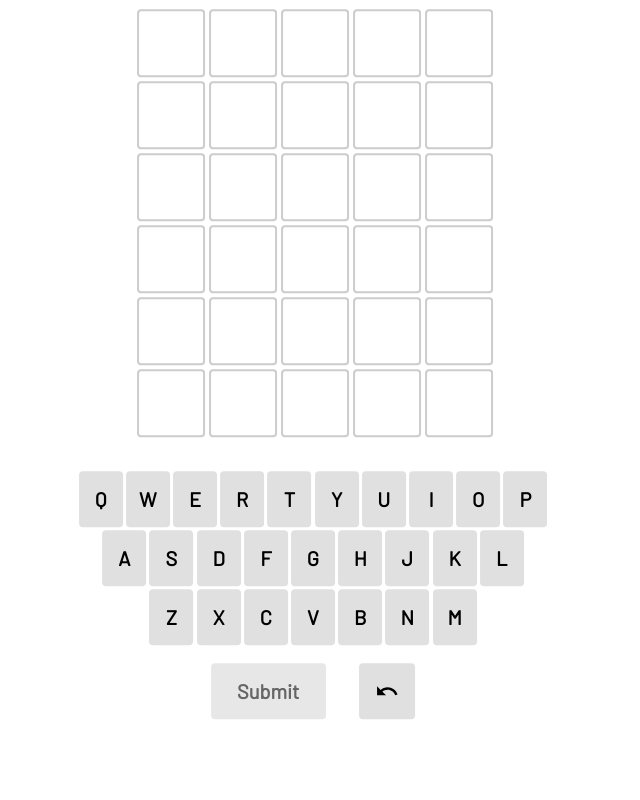
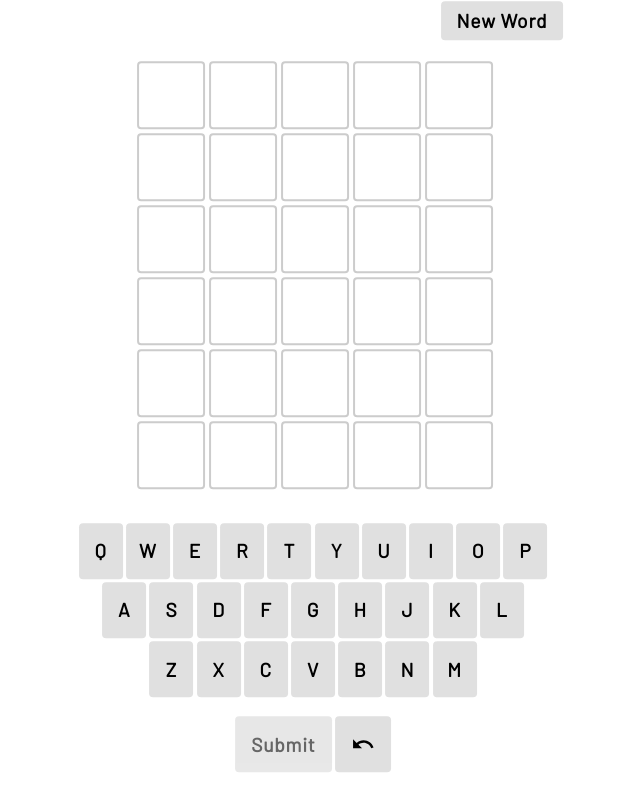
Before and after one commit to Hammerlord/Hammerdle, a React app: page / in a window 1280 px wide. Shown: the whole page, without its empty margins (327-967 px from the left). Built offline with nearby package versions, Linux system fonts and the light colour scheme.

Commit message:
Allow restarting the game

```diff
--- a/src/App.tsx
+++ b/src/App.tsx
@@ -1,4 +1,4 @@
-import { Button } from "@material-ui/core";
+import { ButtonBase, Dialog, DialogActions, DialogContent, DialogTitle } from "@material-ui/core";
 import { useEffect, useState } from "react";
 import { createUseStyles } from "react-jss";
 import { DELETE, SUBMIT } from "./constants";
@@ -11,21 +11,30 @@ const useStyles = createUseStyles({
         userSelect: "none",
         height: "100%",
         width: "100%",
+        letterSpacing: "0.05rem",
         "& button": {
             fontFamily: "Barlow, Arial",
             cursor: "pointer",
-            "&:active": {
-                transform: "translateX(1px) translateY(1px)",
-                transition: "transform 0.2s",
+            letterSpacing: "0.05rem",
+        },
+        "& .MuiButtonBase-root": {
+            borderRadius: "0.25rem",
+            backgroundColor: "#e0e0e0",
+            fontSize: "1.2rem",
+            margin: "0.1rem",
+            fontWeight: "bold",
+            textTransform: "capitalize",
+            padding: "0.5rem 1rem",
+            "&.active": {
+                backgroundColor: "#5a68ce",
+                color: "white",
             },
         },
     },
-    button: {
-        padding: "8px 32px",
-        fontFamily: "Barlow, Arial",
-        fontSize: "1.1rem",
-        fontWeight: 500,
-        border: 0,
+    header: {
+        marginBottom: "1rem",
+        display: "flex",
+        justifyContent: "flex-end",
     },
     gridContainer: {
         position: "absolute",
@@ -45,7 +54,7 @@ const useStyles = createUseStyles({
 const GUESSES = 6;
 const ROW_SIZE = 5;
 
-const start = Array.from({ length: GUESSES }).map(() => Array.from({ length: ROW_SIZE }).map(() => null));
+const STARTING_GRID = Array.from({ length: GUESSES }).map(() => Array.from({ length: ROW_SIZE }).map(() => null));
 
 export const getRandomItem = (array: any[]): any => {
     const index = Math.floor(Math.random() * array.length);
@@ -54,12 +63,14 @@ export const getRandomItem = (array: any[]): any => {
 
 export const App = () => {
     const classes = useStyles();
-    const [rows, setRows] = useState(start);
+    const [rows, setRows] = useState(STARTING_GRID);
     const [rowIndexToSubmit, setRowIndexToSubmit] = useState(0);
     const [words, setWords] = useState([]);
     const [currentWord, setCurrentWord] = useState("");
     const [dictionary, setDictionary] = useState({});
     const [submissionError, setSubmissionError] = useState("");
+    const [gameEnded, setGameEnded] = useState(false);
+    const [showNewGameDialog, setShowNewGameDialog] = useState(false);
 
     useEffect(() => {
         (async () => {
@@ -80,6 +91,11 @@ export const App = () => {
     }, []);
 
     const onSubmit = () => {
+        if (gameEnded) {
+            return;
+        }
+
+        const isIncompleteAnswer = rows[rowIndexToSubmit].some((answer) => !answer);
         if (isIncompleteAnswer) {
             return;
         }
@@ -93,6 +109,9 @@ export const App = () => {
         const incremented = rowIndexToSubmit + 1;
         if (incremented < GUESSES) {
             setRowIndexToSubmit(incremented);
+        } else {
+            setGameEnded(true);
+            console.log("game ended");
         }
     };
 
@@ -116,6 +135,10 @@ export const App = () => {
     };
 
     const onKey = (key: string) => {
+        if (gameEnded) {
+            return;
+        }
+
         if (key === DELETE) {
             onDelete();
             return;
@@ -163,11 +186,28 @@ export const App = () => {
         return () => window.removeEventListener("keydown", onKeyPress);
     }, [rows, rowIndexToSubmit, onSubmit, onKey, onDelete]);
 
-    const isIncompleteAnswer = rows[rowIndexToSubmit].some((answer) => !answer);
+    const newWord = () => {
+        setRows(STARTING_GRID);
+        setCurrentWord(getRandomItem(words));
+        setGameEnded(false);
+    };
+
+    const onClickNewWord = () => {
+        if (gameEnded) {
+            newWord();
+        } else {
+            setShowNewGameDialog(true);
+        }
+    };
 
     return (
         <div className={classes.app}>
             <div className={classes.gridContainer}>
+                <div className={classes.header}>
+                    <ButtonBase className={gameEnded ? "active" : undefined} onClick={onClickNewWord}>
+                        New Word
+                    </ButtonBase>
+                </div>
                 {rows.map((row: string[], i) => (
                     <Row currentWord={currentWord} row={row} isRowSubmitted={i < rowIndexToSubmit} key={i} />
                 ))}
@@ -175,7 +215,7 @@ export const App = () => {
                 <div className={classes.keyboardContainer}>
                     <Keyboard
                         onClickButton={onKey}
-                        submissions={rows.slice(0, rowIndexToSubmit)}
+                        submissions={gameEnded ? rows : rows.slice(0, rowIndexToSubmit)}
                         enableSubmit={rows[rowIndexToSubmit].every((answer) => answer)}
                         currentWord={currentWord}
                     />
@@ -184,6 +224,24 @@ export const App = () => {
                     </div>
                 </div>
             </div>
+            {showNewGameDialog && (
+                <Dialog open={true} onBackdropClick={() => setShowNewGameDialog(false)} disablePortal={true}>
+                    <DialogTitle>Reset Game</DialogTitle>
+                    <DialogContent>There is a game in progress. Restart with a new word?</DialogContent>
+                    <DialogActions>
+                        <ButtonBase
+                            className={"active"}
+                            onClick={() => {
+                                newWord();
+                                setShowNewGameDialog(false);
+                            }}
+                        >
+                            Restart
+                        </ButtonBase>
+                        <ButtonBase onClick={() => setShowNewGameDialog(false)}>Cancel</ButtonBase>
+                    </DialogActions>
+                </Dialog>
+            )}
         </div>
     );
 };
--- a/src/Keyboard.tsx
+++ b/src/Keyboard.tsx
@@ -7,7 +7,6 @@ const LAYOUT = [
     ["q", "w", "e", "r", "t", "y", "u", "i", "o", "p"],
     ["a", "s", "d", "f", "g", "h", "j", "k", "l"],
     ["z", "x", "c", "v", "b", "n", "m"],
-    [SUBMIT, DELETE],
 ];
 
 const useKeyboardStyles = createUseStyles({
@@ -16,31 +15,24 @@ const useKeyboardStyles = createUseStyles({
         "& .MuiButtonBase-root": {
             height: "3.5rem",
             width: "2.75rem",
-            borderRadius: "0.25rem",
-            backgroundColor: "#e0e0e0",
-            fontSize: "1.25rem",
-            margin: "0.1rem",
-            fontWeight: "bold",
-            textTransform: "capitalize",
             maxWidth: "9vw",
-        },
-        "& .not-included": {
+            padding: "unset",
+            "&.not-included": {
                 backgroundColor: "#777777",
                 color: "white",
             },
-        "& .mispositioned": {
+            "&.mispositioned": {
                 backgroundColor: "#b79e1f",
                 color: "white",
             },
-        "& .success": {
+            "&.success": {
                 backgroundColor: "#359e3c",
                 color: "white",
             },
-        "& .submit": {
+            "&.submit": {
                 width: "unset",
-            padding: "0 3rem",
-            marginTop: "1rem",
-            marginRight: "2rem",
+                padding: "0 3rem important",
+                marginRight: "2rem important",
                 backgroundColor: "#5a68ce",
                 color: "white",
                 "&:disabled": {
@@ -49,16 +41,19 @@ const useKeyboardStyles = createUseStyles({
                     color: "#333333",
                 },
             },
-        "& .delete": {
+            "&.delete": {
                 width: "unset",
                 padding: "0 1rem",
-            marginTop: "1rem",
+            },
         },
     },
     row: {
         display: "flex",
         justifyContent: "center",
         margin: "0 1rem",
+    },
+    controlBar: {
+        marginTop: "1rem",
     },
 });
 
@@ -97,10 +92,6 @@ const Keyboard = ({ onClickButton, currentWord = "", submissions = [], enableSub
             return "submit";
         }
 
-        if (key === DELETE) {
-            return "delete";
-        }
-
         if (submissionsMap[key]) {
             if (submissionsMap[key].some((l) => currentWordMap[key]?.includes(l))) {
                 return "success";
@@ -114,21 +105,25 @@ const Keyboard = ({ onClickButton, currentWord = "", submissions = [], enableSub
         }
     };
 
-    const isDisabled = (key) => {
-        return key === SUBMIT && !enableSubmit;
-    };
-
     return (
         <div className={classes.root}>
             {LAYOUT.map((keys, i) => (
                 <div key={i} className={classes.row}>
                     {keys.map((key) => (
-                        <ButtonBase onClick={() => onClickButton(key)} className={getSelector(key)} key={key} disabled={isDisabled(key)}>
-                            {key === DELETE ? <Undo /> : key}
+                        <ButtonBase onClick={() => onClickButton(key)} className={getSelector(key)} key={key}>
+                            {key}
                         </ButtonBase>
                     ))}
                 </div>
             ))}
+            <div className={classes.controlBar}>
+                <ButtonBase onClick={() => onClickButton(SUBMIT)} className={"submit"} disabled={!enableSubmit}>
+                    Submit
+                </ButtonBase>
+                <ButtonBase onClick={() => onClickButton(DELETE)} className={"delete"}>
+                    <Undo />
+                </ButtonBase>
+            </div>
         </div>
     );
 };
--- a/src/Row.tsx
+++ b/src/Row.tsx
@@ -1,6 +1,4 @@
-import { Button } from "@material-ui/core";
 import classNames from "classnames";
-import { useEffect, useState } from "react";
 import { createUseStyles } from "react-jss";
 
 const useStyles = createUseStyles({
```
Lines whose indentation alone changed are shown as unchanged.
